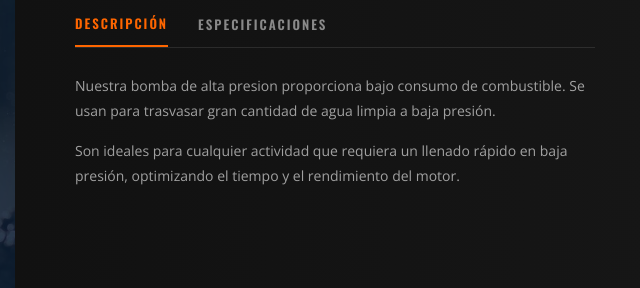
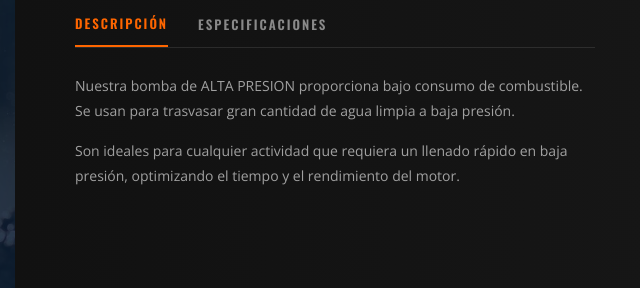
Before and after one commit to zEstebanTz/BRANCOBR, a plain HTML site: page bomba1.html in a window 1280 px wide. Shown: the part 384-672 px from the top of the page, 625-1265 px from the left. Drawn offline with nearby package versions, Linux system fonts and the light colour scheme.

Commit message:
Update bomba1.html

```diff
--- a/bomba1.html
+++ b/bomba1.html
@@ -109,7 +109,7 @@ body{font-family:'Open Sans',sans-serif;background:#fff;color:var(--texto);overf
             </div>
 
             <div id="desc" class="tab-pane active">
-                <p>Nuestra bomba de alta presion proporciona bajo consumo de combustible. Se usan para trasvasar gran cantidad de agua limpia a baja presión.</p>
+                <p>Nuestra bomba de ALTA PRESION proporciona bajo consumo de combustible. Se usan para trasvasar gran cantidad de agua limpia a baja presión.</p>
                 <p style="margin-top:15px;">Son ideales para cualquier actividad que requiera un llenado rápido en baja presión, optimizando el tiempo y el rendimiento del motor.</p>
             </div>
 
```
